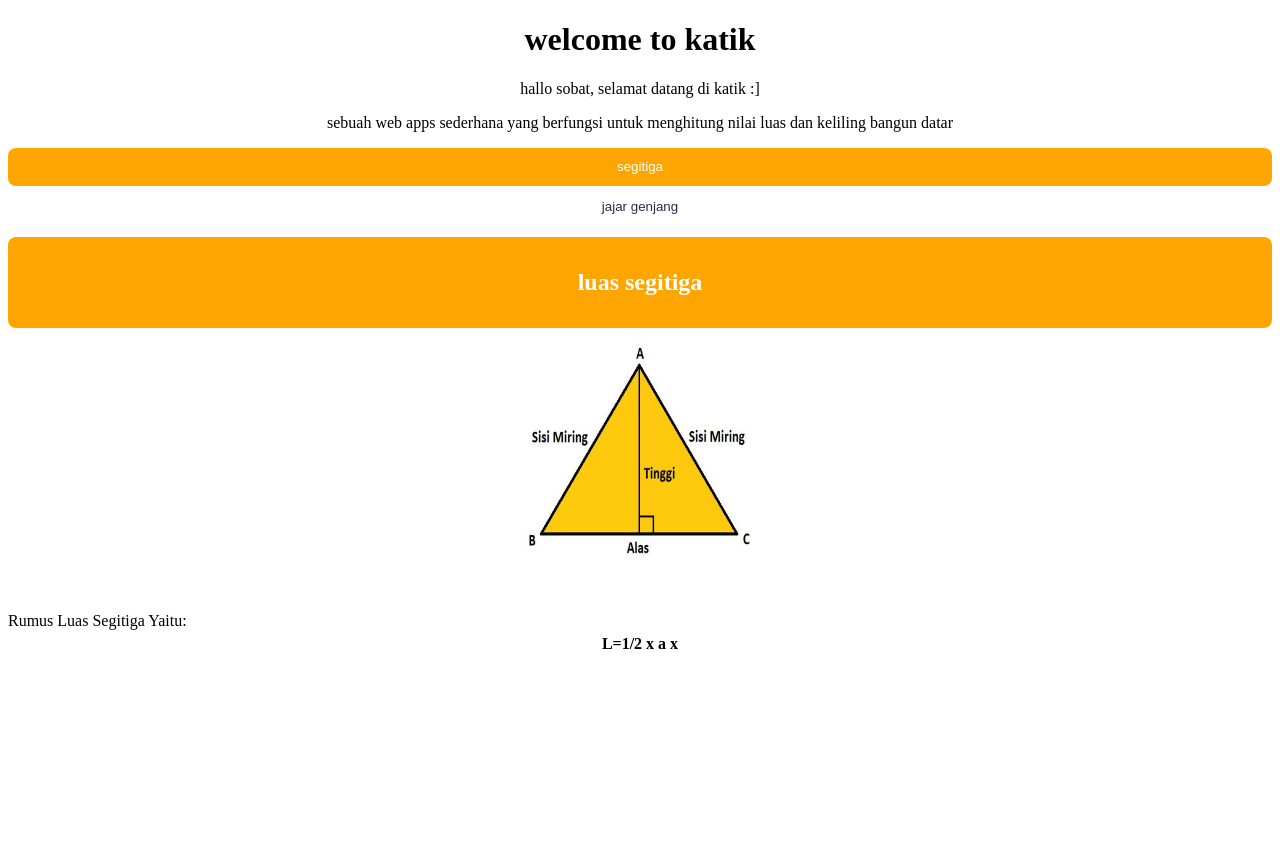
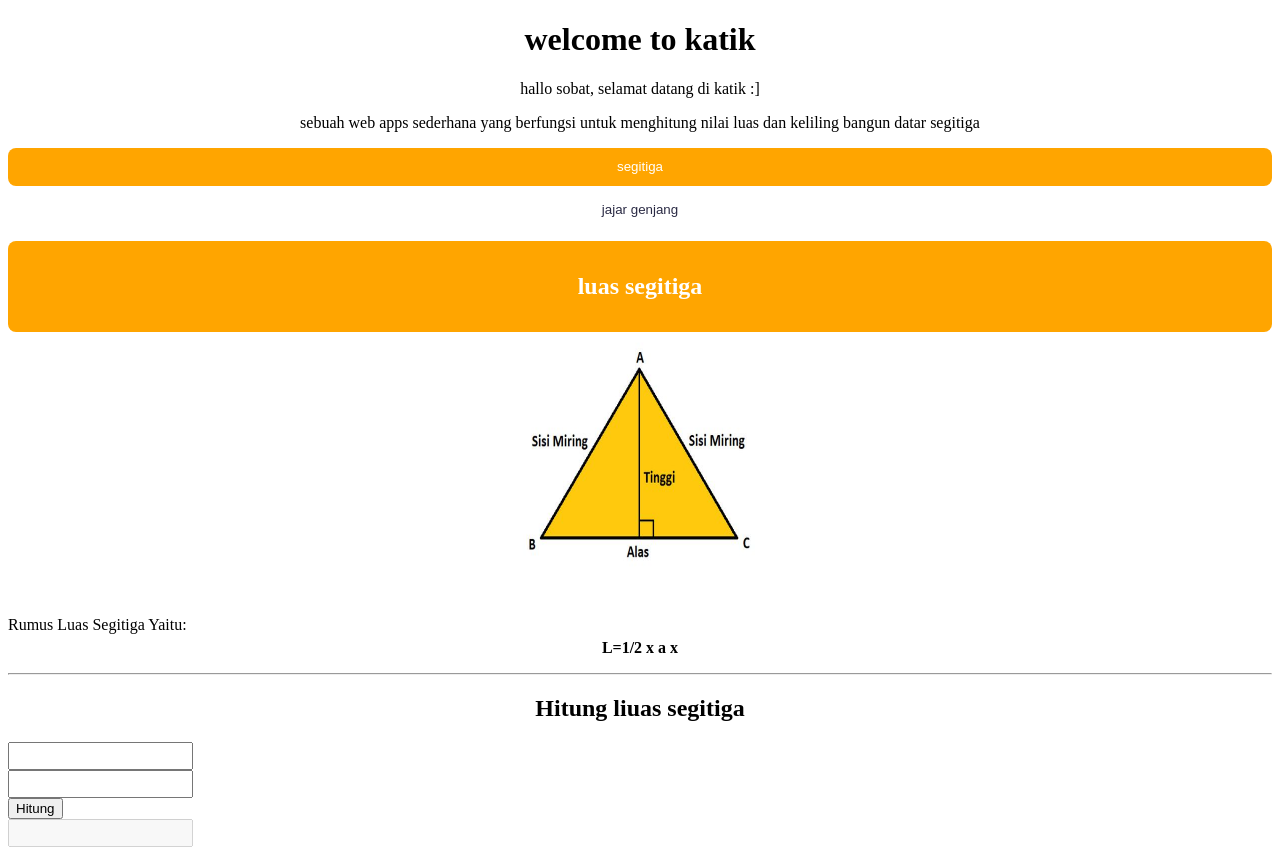
Before and after one commit to revou-fundamental-course/02-sept-24-mel-cell, a plain HTML site: page index.html in a window 1280 px wide. Before the commit the page ends 800 px from the top, so only its background shows below. Drawn offline with Linux system fonts and the light colour scheme.

Commit message:
perubahan ke 4

```diff
--- a/css/styles.css
+++ b/css/styles.css
@@ -14,14 +14,16 @@ h1{
     border: 0;
     border-radius: 8px;
     color: white;
+    text-align: center;
 }
-.selection-btn1{
+.selection-btn_1{
     border: 0;
     background-color: white;
     border-radius: 8px;
-    padding-top: 13px;
-    padding-bottom: 23px;
+    padding-top: 8px;
+    padding-bottom: 12px;
     color: rgb(42, 42, 68);
+    text-align: center;
 }
 .luas-segitiga-header{
     padding-top: 32px;
@@ -47,3 +49,8 @@ margin-bottom: 0;
     font-weight: bold;
     margin-top: 5px;
 }
+input{
+    width:auto ;
+    height: 22px;
+    display: flex;
+}
--- a/index.html
+++ b/index.html
@@ -5,6 +5,7 @@
         <meta name="viewport" content="width=device-width, initial-scale=1.0">
         <link rel="stylesheet" href="css/styles.css">
         <title>kalkulator</title>
+        <script src="./js/script.js"></script>
     </head>
     <body>
         <!-- header-->
@@ -12,15 +13,14 @@
             <h1>welcome to katik</h1>
 
             <p>hallo sobat, selamat datang di katik :]</p>
-        <p>sebuah web apps sederhana yang berfungsi untuk menghitung nilai luas dan keliling bangun datar</p>
-
+            <p>sebuah web apps sederhana yang berfungsi untuk menghitung nilai luas dan keliling bangun datar segitiga</p>
+        </header>
         <!-- content-->
         <main>
             <section class="selection-content">
-    <button href="#" type="button" class="selection-btn">segitiga</button>
-    <button href="#" type="button" class="selection-btn1">jajar genjang</button>
+                <a href="segitiga.html" class="selection-btn"> <button class="selection-btn">segitiga</button></a>
+                <a href="jajar_genjang.html" class="selection-btn_1"> <button class="selection-btn_1">jajar genjang</button></a>
             </section>
-
             <section>
                 <header>
                     <h1 class="luas-segitiga-header">luas segitiga</h1>
@@ -36,9 +36,20 @@
                         <p class="rumus_luas">L=1/2 x a x </p>
                     </div>
                 </article>
+                <hr>
+                <h1> Hitung liuas segitiga</h1>
+                <form>
+                    <input type="number" name="" id="alas">
+                    <input type="number" name="" id="tinggi">
+                    <button type="button" onclick="hitung(parseFloat(document.getElementById('alas').value), parseFloat(document.getElementById('tinggi').value) )">
+                        Hitung
+                    </button>
 
-<form class=""></form>
+                    <input type="text" id="hasil" disabled>
+                </form>
+
             </section>
         </main>
+
     </body>
 </html>
--- a/js/script.js
+++ b/js/script.js
@@ -0,0 +1,6 @@
+
+function hitung(alas, tinggi) {
+    var hasil = (alas*tinggi)/2;
+    document.getElementById('hasil').value = hasil
+    return hasil;
+}
```
Also changed, not shown: jajar_genjang.html (added, +11 -0 lines), segitiga.html (added, +11 -0 lines). Lines whose indentation alone changed are shown as unchanged.
